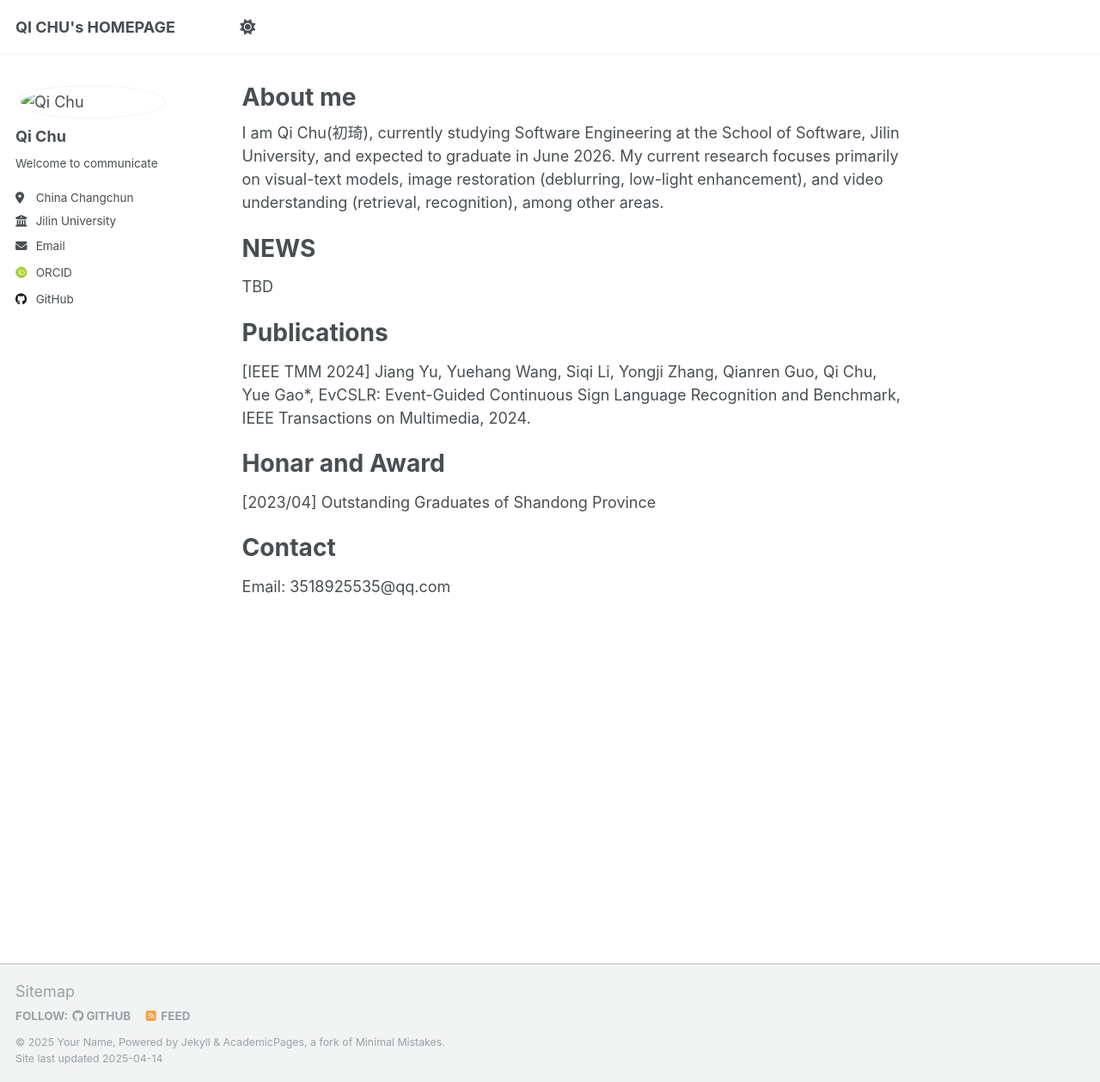
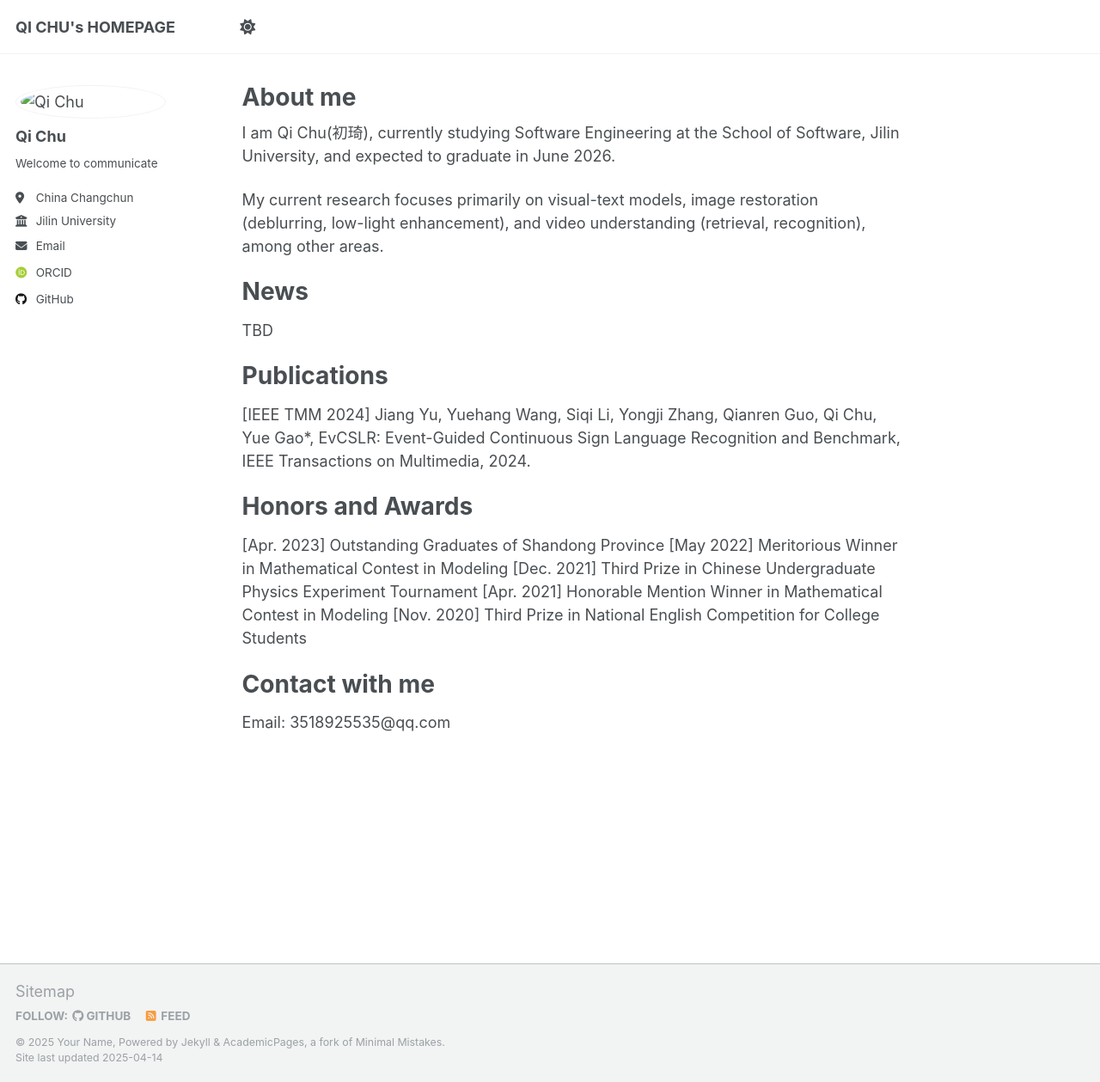
Before and after one commit to invoidstar/invoidstar.github.io, a Jekyll site: the page built from _pages/about.md, in a window 1280 px wide and 1259 px high. Shown: the whole window at 86% size. Built offline with Jekyll 4.4.1, drawn with Linux system fonts in a browser that asks for light colours; some web fonts are replaced.

Commit message:
Update about.md

```diff
--- a/_pages/about.md
+++ b/_pages/about.md
@@ -7,9 +7,11 @@ redirect_from:
   - /about.html
 ---
 
-I am Qi Chu(初琦), currently studying Software Engineering at the School of Software, Jilin University, and expected to graduate in June 2026. My current research focuses primarily on visual-text models, image restoration (deblurring, low-light enhancement), and video understanding (retrieval, recognition), among other areas.
+I am Qi Chu(初琦), currently studying Software Engineering at the School of Software, Jilin University, and expected to graduate in June 2026.
 
-NEWS
+My current research focuses primarily on visual-text models, image restoration (deblurring, low-light enhancement), and video understanding (retrieval, recognition), among other areas.
+
+News
 ======
 TBD
 
@@ -17,10 +19,14 @@ Publications
 ======
 [IEEE TMM 2024] Jiang Yu, Yuehang  Wang, Siqi Li, Yongji Zhang, Qianren Guo, Qi Chu, Yue Gao*, EvCSLR: Event-Guided Continuous Sign Language Recognition and Benchmark, IEEE Transactions on Multimedia, 2024.
 
-Honar and Award
+Honors and Awards
 ======
-[2023/04] Outstanding Graduates of Shandong Province
+[Apr. 2023] Outstanding Graduates of Shandong Province
+[May 2022] Meritorious Winner in Mathematical Contest in Modeling
+[Dec. 2021] Third Prize in Chinese Undergraduate Physics Experiment Tournament
+[Apr. 2021] Honorable Mention Winner in Mathematical Contest in Modeling
+[Nov. 2020] Third Prize in National English Competition for College Students
 
-Contact
+Contact with me
 ======
 Email: 3518925535@qq.com
```
